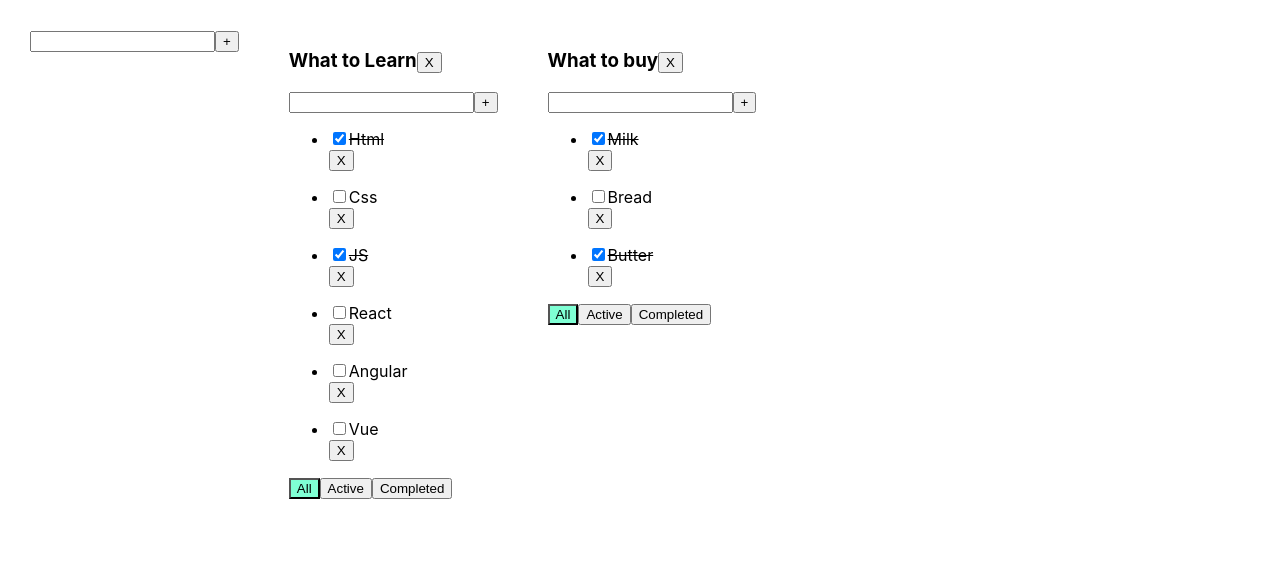
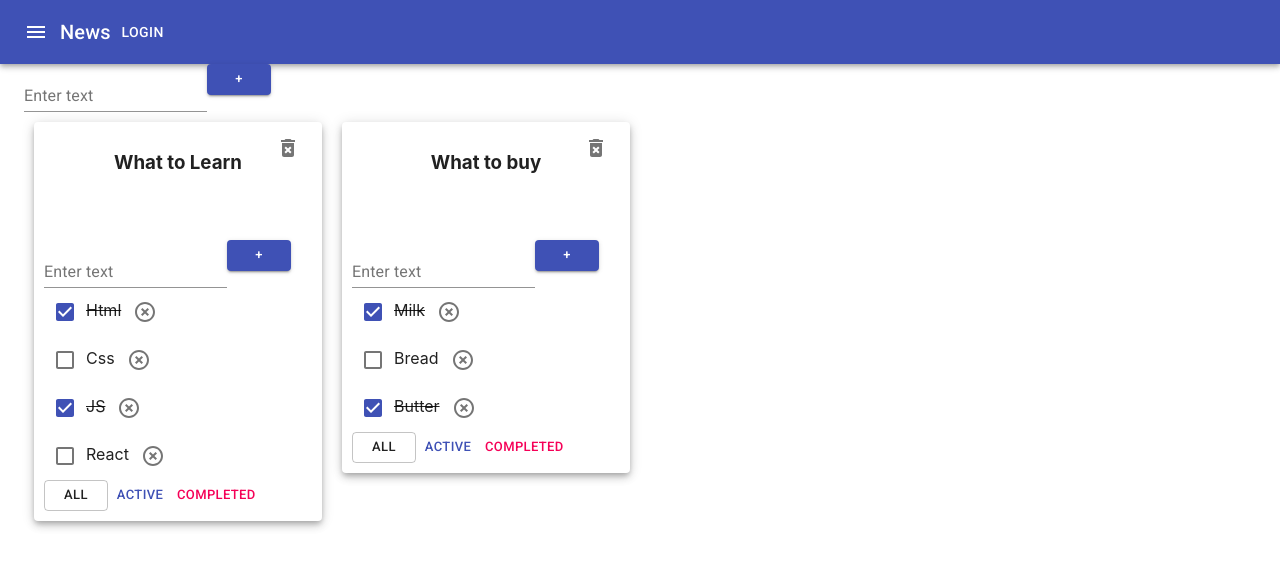
Before and after one commit to AntonPuY25/ToDoList, a React (Create React App) app: page / in a window 1280 px wide. Shown: the top 568 px of the page. Built offline with nearby package versions, Linux system fonts and the light colour scheme.

Commit message:
MaterialUI

```diff
--- a/package.json
+++ b/package.json
@@ -4,6 +4,8 @@
   "homepage": "https://AntonPuY25.github.io/ToDoList",
   "private": true,
   "dependencies": {
+    "@material-ui/core": "^4.11.2",
+    "@material-ui/icons": "^4.11.2",
     "@testing-library/jest-dom": "^4.2.4",
     "@testing-library/react": "^9.3.2",
     "@testing-library/user-event": "^7.1.2",
--- a/public/index.html
+++ b/public/index.html
@@ -15,6 +15,8 @@
       user's mobile device or desktop. See https://developers.google.com/web/fundamentals/web-app-manifest/
     -->
     <link rel="manifest" href="%PUBLIC_URL%/manifest.json" />
+    <link rel="stylesheet" href="https://fonts.googleapis.com/css?family=Roboto:300,400,500,700&display=swap" />
+    <link rel="stylesheet" href="https://fonts.googleapis.com/icon?family=Material+Icons" />
     <!--
       Notice the use of %PUBLIC_URL% in the tags above.
       It will be replaced with the URL of the `public` folder during the build.
--- a/src/AddItemForm.tsx
+++ b/src/AddItemForm.tsx
@@ -1,4 +1,6 @@
 import React, {ChangeEvent, useState, KeyboardEvent} from "react";
+import Button from '@material-ui/core/Button';
+import {TextField} from "@material-ui/core";
 
 type TypeAddItemProps = {
     addItems: (title: string) => void
@@ -26,17 +28,18 @@ function AddItemForm(props: TypeAddItemProps) {
     }
     return <div>
         <div>
-            <input className={error ? 'error' : ""}
-                   value={title}
-                   onChange={onChangeHandlerInput}
-                   onKeyPress={onKeyHandlerInput}
-
+            <TextField
+                label="Enter text"
+                error={!!error}
+                className={error ? 'error' : ""}
+                value={title}
+                onChange={onChangeHandlerInput}
+                onKeyPress={onKeyHandlerInput}
+                helperText={error}
             />
 
 
-            <button onClick={addItem}>+
-            </button>
-            {error ? <div className={'error-message'}>{error}</div> : null}
+            <Button color={"primary"} variant={"contained"} size={"small"} onClick={addItem}>+</Button>
         </div>
     </div>
 }
--- a/src/App.css
+++ b/src/App.css
@@ -1,21 +1,23 @@
-.App {
-  padding: 30px;
-  display: flex;
-}
+/*.App {*/
+/*  padding: 30px;*/
+/*  display: flex;*/
+/*}*/
 
-.App > div {
-  margin-right: 50px;
-}
-.error {
-  border: red 1px solid;
-}
+/*.App > div {*/
+/*  margin-right: 50px;*/
+/*}*/
+/*.error {*/
+/*  border: red 1px solid;*/
+/*}*/
 
-.error-message {
-  color: red;
-}
-.btn{
-  background-color: aquamarine;
-}
+/*.error-message {*/
+/*  color: red;*/
+/*}*/
+/*.btn{*/
+/*  background-color: aquamarine;*/
+/*}*/
+
+
 .is-done {
   text-decoration:line-through;
 }
--- a/src/App.tsx
+++ b/src/App.tsx
@@ -4,6 +4,8 @@ import {ToDoList} from "./ToDoList/ToDoList";
 import {PropsTypeTask} from './ToDoList/ToDoList';
 import {v1} from "uuid";
 import AddItemForm from "./AddItemForm";
+import {AppBar, Button, Container, Grid, IconButton, Paper, Toolbar, Typography} from "@material-ui/core";
+import {Menu} from "@material-ui/icons";
 
 
 export type FilterTypes = "all" | "active" | "completed";
@@ -34,9 +36,8 @@ function App() {
                 {id: v1(), title: 'Html', isDone: true},
                 {id: v1(), title: 'Css', isDone: false},
                 {id: v1(), title: 'JS', isDone: true},
-                {id: v1(), title: 'React', isDone: false},
-                {id: v1(), title: 'Angular', isDone: false},
-                {id: v1(), title: 'Vue', isDone: false}],
+                {id: v1(), title: 'React', isDone: false}
+                ],
             [todolistID2]: [
                 {id: v1(), title: 'Milk', isDone: true},
                 {id: v1(), title: 'Bread', isDone: false},
@@ -89,8 +90,6 @@ function App() {
             task.isDone = isDone
         }
         setTasks({...tasks})
-
-
     }
 
     function addToDoList(todolistTitle: string) {
@@ -107,18 +106,14 @@ function App() {
         setTodolists([...todolists, newToDolist])
     }
 
-
     function changeTaskTitle(taskId: string, title: string, toDiListId: string) {
 
         let todolistTasks = tasks[toDiListId]
         const task = todolistTasks.find(t => t.id === taskId)
-
         if (task) {
             task.title = title
         }
         setTasks({...tasks})
-
-
     }
 
     function changeTodolistTitle(title: string, toDiListId: string) {
@@ -129,12 +124,22 @@ function App() {
         setTasks({...tasks})
     }
 
-
     return (
-
-        <div className="App">
-            <AddItemForm addItems={addToDoList}/>
-            {todolists.map((newToDoList: ToDoListsType) => {
+        <div>
+            <AppBar position="static">
+                <Toolbar>
+                    <IconButton edge="start" color="inherit" aria-label="menu">
+                        <Menu/>
+                    </IconButton>
+                    <Typography variant="h6">
+                        News
+                    </Typography>
+                    <Button color="inherit">Login</Button>
+                </Toolbar>
+            </AppBar>
+            <Container>
+                <Grid container> <AddItemForm addItems={addToDoList}/></Grid>
+                <Grid container>{todolists.map((newToDoList: ToDoListsType) => {
 
                     let resultTask = tasks[newToDoList.id];
 
@@ -144,16 +149,22 @@ function App() {
                     if (newToDoList.filter === "completed") {
                         resultTask = tasks[newToDoList.id].filter(t => t.isDone === true)
                     }
-                return <ToDoList key={newToDoList.id} id={newToDoList.id}
+                    return <Grid style={{padding:'10px'}} key={newToDoList.id} item xs={3}>
+                        <Paper elevation={5} style={{padding:'10px'}}>
+                            <ToDoList id={newToDoList.id}
                                       title={newToDoList.title} tasks={resultTask}
                                       addTask={addTask} delete={deleteTask} changeStatus={changeStatus}
                                       changeFilter={changeFilter} filter={newToDoList.filter}
                                       removeTodoList={removeTodoList} changeTaskTitle={changeTaskTitle}
-                                 changeTodolistTitle={changeTodolistTitle}
-                />
-            })}
+                                      changeTodolistTitle={changeTodolistTitle}/>
+                        </Paper>
+                    </Grid>
+                })}</Grid>
+            </Container>
 
         </div>
+
+
     );
 }
 
--- a/src/ToDoList/ToDoList.tsx
+++ b/src/ToDoList/ToDoList.tsx
@@ -2,7 +2,10 @@ import React, {ChangeEvent} from "react";
 import {FilterTypes} from "../App";
 import AddItemForm from "../AddItemForm";
 import EditSpan from "../editSpan";
-
+import {Button, Checkbox, IconButton} from "@material-ui/core";
+import DeleteForeverIcon from '@material-ui/icons/DeleteForever';
+import HighlightOffIcon from '@material-ui/icons/HighlightOff';
+import s from './todolist.module.css'
 type PropsType = {
     title: string
     tasks: Array<PropsTypeTask>
@@ -60,9 +63,10 @@ export function ToDoList(props: PropsType) {
     }
     return (<div>
         <div>
-            <h3><EditSpan title={props.title}
+            <h3 style={{textAlign:'center'}}><EditSpan title={props.title}
                           changeTaskTitle={changeTodotitle}/>
-                <span><button onClick={() => props.removeTodoList(props.id)}>Х</button></span>
+                <div className={s.delete}><IconButton
+                    onClick={() => props.removeTodoList(props.id)}><DeleteForeverIcon/></IconButton></div>
             </h3>
 
             <AddItemForm addItems={addTask}/>
@@ -91,34 +95,34 @@ export function ToDoList(props: PropsType) {
                 const changeStatus = (e: ChangeEvent<HTMLInputElement>) => {
                     props.changeStatus(i.id, e.currentTarget.checked, props.id)
                 }
-                return (<ul key={i.id}>
-                        <li><input
+                return (<div key={i.id}>
+                        <div><Checkbox color={"primary"}
                             onChange={changeStatus}
-                            type="checkbox" checked={i.isDone}/>
-
+                            checked={i.isDone}/>
                             <EditSpan title={i.title} isDone={i.isDone}
                                       changeTaskTitle={changeTaskNew}/>
                             {/*<span className={(i.isDone === true) ? 'is-done' : ""}>{i.title}</span>*/}
-                        </li>
+                            <span><IconButton onClick={removeTask}><HighlightOffIcon/>
+                        </IconButton></span>
+                        </div>
 
-                        <button onClick={removeTask}>X
-                        </button>
 
-                    </ul>
+                    </div>
 
                 )
             })}
 
 
             <div>
-                <button className={(props.filter === 'all' ? 'btn' : "")} onClick={onAllKeyHandler}>All
-                </button>
-                <button className={(props.filter === 'active' ? 'btn' : "")}
+                <Button size={"small"} color={"default"} variant={props.filter === 'all' ? 'outlined' : "text"}
+                        onClick={onAllKeyHandler}>All
+                </Button>
+                <Button color={"primary"} size={"small"} variant={props.filter === 'active' ? 'outlined' : "text"}
                         onClick={onActiveKeyHandler}>Active
-                </button>
-                <button className={(props.filter === 'completed' ? 'btn' : "")}
+                </Button>
+                <Button color={"secondary"} size={"small"} variant={props.filter === 'completed' ? 'outlined' : "text"}
                         onClick={onCompletedKeyHandler}>Completed
-                </button>
+                </Button>
             </div>
         </div>
     </div>)
--- /dev/null
+++ b/src/ToDoList/todolist.module.css
@@ -0,0 +1,5 @@
+.delete{
+    position: relative;
+    bottom:50px;
+    text-align: right;
+}
--- a/src/editSpan.tsx
+++ b/src/editSpan.tsx
@@ -1,4 +1,5 @@
 import React, {ChangeEvent, useState} from "react";
+import {TextField} from "@material-ui/core";
 type TypeEditSpan={
     title:string
     isDone?:boolean
@@ -21,7 +22,7 @@ function EditSpan(props:TypeEditSpan){
 
     }
     return(
-        editMode?<input value={text} onChange={(event)=>{changeText(event)}} autoFocus onBlur={ofEditMode}/>
+        editMode?<TextField value={text}  size={"small"} onChange={changeText} autoFocus onBlur={ofEditMode}/>
         : <span onDoubleClick={onEditMode} className={(props.isDone) ? 'is-done' : ""}>{props.title}</span>
 
     )
```
Also changed, not shown: 1 other file (tests, documents, lock files or other folders). Lines whose indentation alone changed are shown as unchanged.
